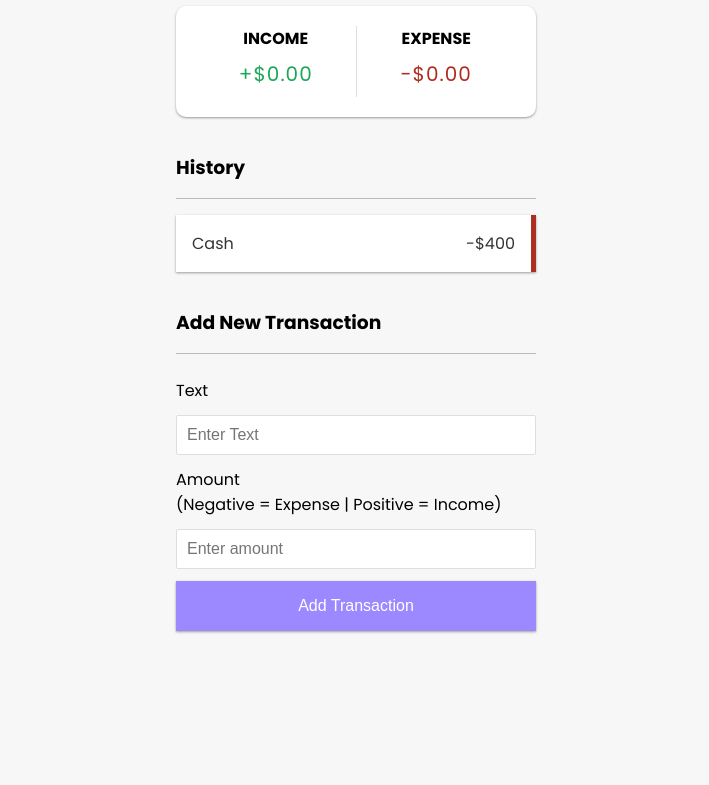
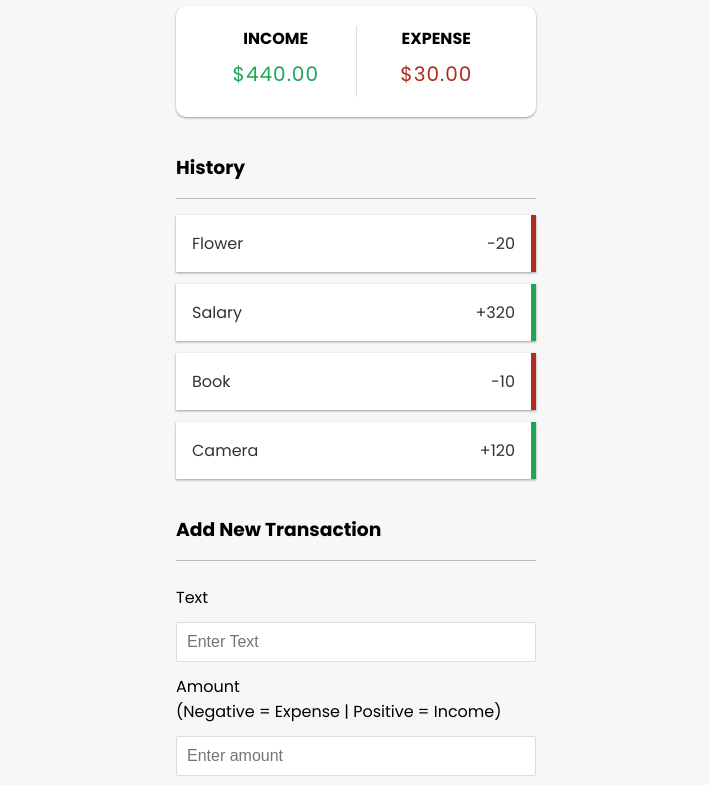
Before and after one commit to eihabkhan/sparro, a plain HTML site: page index.html in a window 1280 px wide. Shown: the part 215-1000 px from the top of the page, without its empty margins (284-993 px from the left). Before the commit the page ends 910 px from the top, so only its background shows below. Drawn offline with Linux system fonts and the light colour scheme.

Commit message:
income and expenses are now displayed to the user

```diff
--- a/app.js
+++ b/app.js
@@ -0,0 +1,63 @@
+const balance = document.getElementById("balance");
+const moneyPlus = document.getElementById("money-plus");
+const moenyMinus = document.getElementById("money-minus");
+const list = document.getElementById("list");
+const form = document.getElementById("form");
+const textField = document.getElementById("text");
+const amountField = document.getElementById("amount");
+
+const dummyTransactions = [
+    {id: 1, text: "Flower", amount: -20},
+    {id: 2, text: "Salary", amount: 320},
+    {id: 3, text: "Book", amount: -10},
+    {id: 4, text: "Camera", amount: 120},
+];
+
+// TODO: Implement LocalStorage
+let transactions = dummyTransactions;
+
+// Functions
+// Add Transactions
+function addTransactionDOM(transaction) {
+    // Get Sign
+    const sign = transaction.amount > 0 ? "+" : "-"
+    const item = document.createElement("li");
+
+    // Add class based on value
+    item.classList.add(transaction.amount > 0 ? "plus" : "minus");
+    item.innerHTML = `
+    ${transaction.text}<span>${sign}${Math.abs(transaction.amount)}</span><button class="delete-btn">X</button></li>
+    `;
+    list.appendChild(item)
+}
+
+// Update balance (Income & Expense)
+function updateValues() {
+    let amounts = transactions.map(transaction => transaction.amount);
+    console.log(amounts)
+    const total = amounts.reduce((acc, item) => (acc += item), 0).toFixed(2);
+    const income = amounts
+        .filter(item => item > 0)
+            .reduce((acc, item) => (acc += item), 0)
+                .toFixed(2);
+    const expense = (amounts
+        .filter(item => item < 0)
+            .reduce((acc, item) => (acc += item), 0) * -1).toFixed(2);
+    balance.innerText = `${total}`;
+    moneyPlus.innerText = `$${income}`
+    moenyMinus.innerText = `$${expense}`
+
+
+
+}
+
+// App Init
+function init() {
+    list.innerHTML = "";
+    transactions.forEach(addTransactionDOM)
+    updateValues();
+}
+
+init();
+
+// Listeners
--- a/index.html
+++ b/index.html
@@ -20,11 +20,11 @@
         <div class="inc-exp-container">
             <div>
                 <h4>Income</h4>
-                <p class="money-plus money plus">+$0.00</p>
+                <p class="money-plus money plus" id="money-plus">+$0.00</p>
             </div>
             <div>
                 <h4>Expense</h4>
-                <p class="money-minus money minus">-$0.00</p>
+                <p class="money-minus money minus" id="money-minus">-$0.00</p>
             </div>
         </div>
         <h3>History</h3>
@@ -35,7 +35,7 @@
         <form id="form">
             <div class="form-control">
                 <label for="text">Text</label>
-                <input type="text" placeholder="Enter Text">
+                <input type="text" id="text" placeholder="Enter Text">
             </div>
             <div class="form-control">
                 <label for="amount">Amount <br>(Negative = Expense | Positive = Income)</label>
--- a/style.css
+++ b/style.css
@@ -136,7 +136,7 @@ input[type='number'] {
 }
 
 .list li.plus {
-  color: #1da757;
+  border-right: 5px solid #1da757;
 }
 
 .list li.minus {
```
